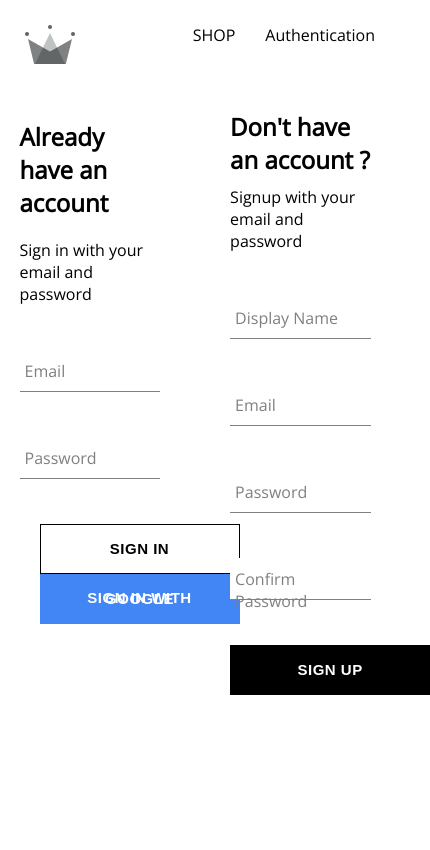
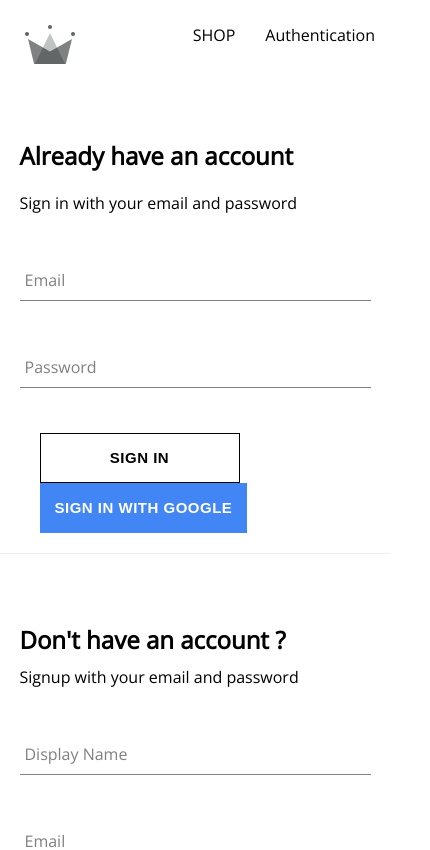
Before and after one commit to Sahar-Abdalazeez/crwn-clothing, a React (Create React App) app: page /auth in a window 390 px wide. Shown: the top 850 px of the page, 430 px wide, since content can reach past the window. Built offline with nearby package versions, Linux system fonts and the light colour scheme.

Commit message:
add media query

```diff
--- a/src/components/formInput/form-input.component.jsx
+++ b/src/components/formInput/form-input.component.jsx
@@ -2,7 +2,7 @@ import "./form-input.styles.scss";
 export const FormInput = ({ label, ...otherPorps }) => {
   return (
     <div className="group">
-      <input className="form-input" {...otherPorps} />
+      <input className="form-input" {...otherPorps}  />
 
       {label && (
         <label
--- a/src/components/sign-in-form/sign-in.styles.scss
+++ b/src/components/sign-in-form/sign-in.styles.scss
@@ -1,16 +1,25 @@
-
+$breakpoint-phone: 768px;
 
 .sign-in-container{
     width: 40%;
- margin-right: 10%;
-
 
 }
 .btns-container{
     width: 100%;
     display: flex;
-align-items: center;
-justify-content: space-between;
-padding: 0 20px;
-flex-wrap: wrap;
+    align-items: center;
+    justify-content: space-between;
+    padding: 0 20px;
+    flex-wrap: wrap;
 }
+
+
+@media only screen and (max-width: $breakpoint-phone) {
+    .sign-in-container{
+        width: 100%;
+        margin-bottom: 40px;
+        border-bottom: solid 1px  #ededed;
+        padding: 5%;
+
+    }
+}
--- a/src/components/sign-up-form/sign-up-form.styles.scss
+++ b/src/components/sign-up-form/sign-up-form.styles.scss
@@ -1,3 +1,6 @@
+
+$breakpoint-phone: 768px;
+
 .sign-up-container{
     display: flex;
     flex-direction: column;
@@ -7,3 +10,12 @@
         margin: 10px 0;
     }
 }
+
+
+@media only screen and (max-width: $breakpoint-phone) {
+    .sign-up-container{
+        width: 100%;
+        padding: 5%;
+
+    }
+}
--- a/src/routes/authentication/authentication.styles.scss
+++ b/src/routes/authentication/authentication.styles.scss
@@ -1,6 +1,20 @@
+$breakpoint-phone: 768px;
+
 .auth-container{
     width: 90%;
     display: flex;
     justify-content: space-between;
     margin : 30px auto;
+    padding-left:5%;
+    padding-right:5%;
+
 }
+
+
+@media only screen and (max-width: $breakpoint-phone) {
+    .auth-container{
+      flex-direction: column;
+      width: 100%;
+padding:0px
+    }
+}
```
